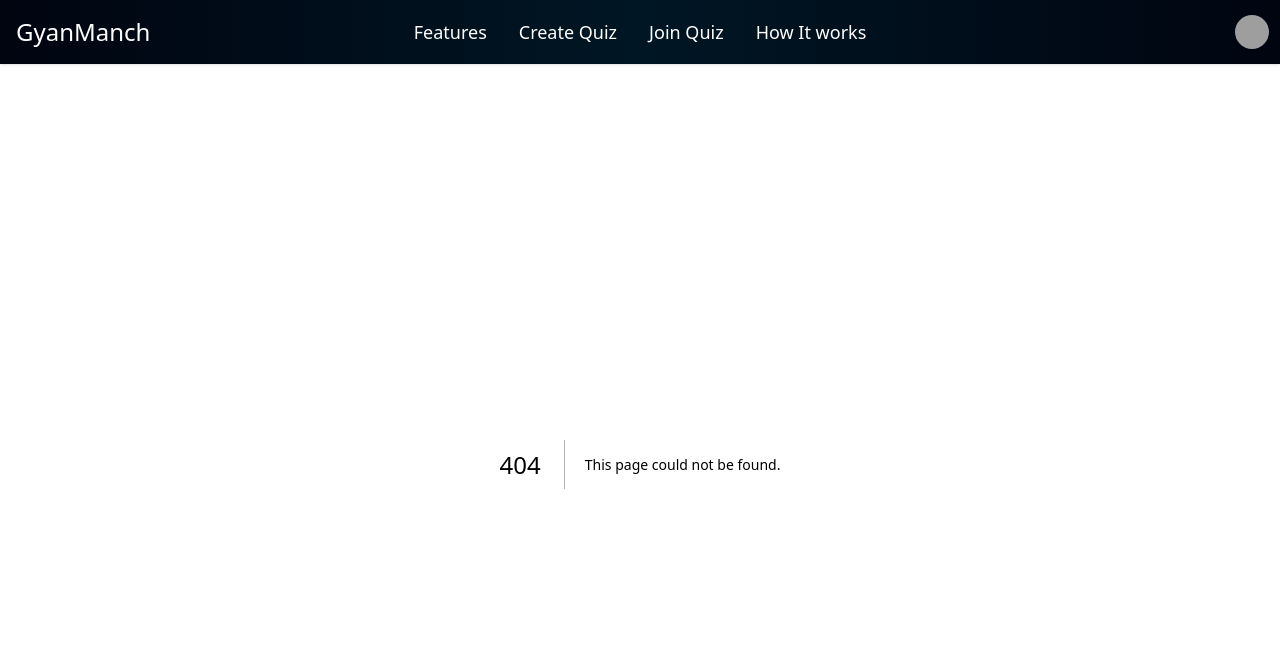
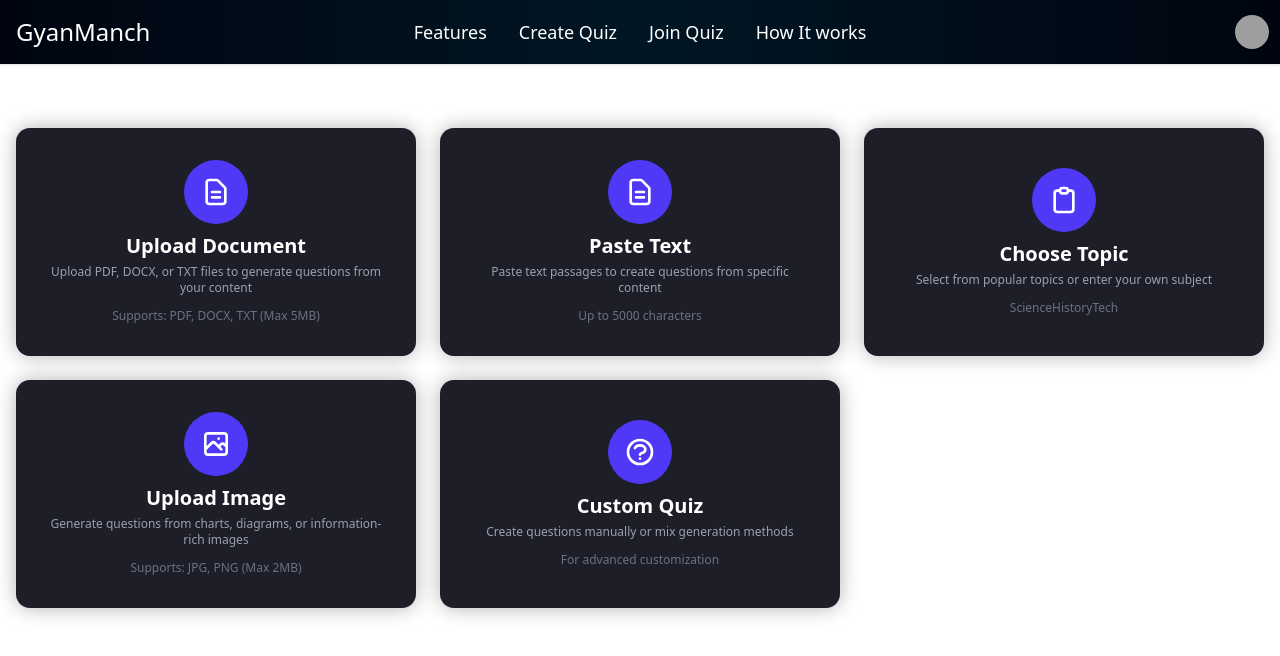
Before and after one commit to kunal12kumar/Gyaanmunch, a Next.js app: page /Quizesroom/CreateQuiz/box in a window 1280 px wide. Before the commit this address had no page. Shown: the top 656 px of the page. Built offline with nearby package versions, Linux system fonts and the light colour scheme; grey boxes are pictures that could not be loaded.

Commit message:
adding crete quiz folder and components of different section to upload

```diff
--- a/package.json
+++ b/package.json
@@ -20,6 +20,7 @@
     "postcss": "^8.5.3",
     "react": "^19.0.0",
     "react-dom": "^19.0.0",
+    "react-icons": "^5.5.0",
     "tailwind-merge": "^3.2.0",
     "tw-animate-css": "^1.2.5"
   },
--- a/src/app/Header/page.js
+++ b/src/app/Header/page.js
@@ -1,4 +1,6 @@
 "use client"
+import { Link2Icon } from "lucide-react"
+import Link from "next/link"
 import React from "react"
 
 
@@ -15,7 +17,7 @@
                     <ul
                         tabIndex={0}
                         className="menu menu-sm dropdown-content bg-base-100 rounded-box z-1 mt-3 w-52 p-2 shadow">
-                        <li>Features</li>
+                      <Link href="/featurespage">  <li>Features</li> </Link>
                         <li>
                             Create Quiz
                         </li>
@@ -23,16 +25,16 @@
                         <li>How It works</li>
                     </ul>
                 </div>
-                <a className="px-2  text-2xl">GyanManch</a>
+               <Link href="/"> <div className="px-2  text-2xl">GyanManch</div> </Link>
             </div>
             <div className="navbar-center hidden lg:flex">
                 <ul className="menu menu-horizontal flex gap-8 text-[18px] px-1">
-                    <li>Features</li>
-                    <li>
+                 <Link href="/landingpage/Featurespage">  <li>Features</li> </Link>
+                   <Link href="/Quizesroom/CreateQuiz"> <li>
                         Create Quiz
-                    </li>
+                    </li> </Link>
                     <li>Join Quiz</li>
-                    <li>How It works</li>
+                   <Link href="/landingpage/HowItWork"> <li>How It works</li> </Link>
                 </ul>
             </div>
             <div className="navbar-end">
--- /dev/null
+++ b/src/app/Quizesroom/CreateQuiz/box/page.js
@@ -0,0 +1,89 @@
+// In this we will give the option of createin quiz b y different method
+
+"use client"
+import React from "react"
+import { FaFileUpload, FaRegPaste, FaStar, FaImage, FaTools } from 'react-icons/fa';
+
+
+
+
+export default function Createquizcard() {
+
+
+    return (
+      <div className="w-full h-full py-16 px-4">
+
+
+
+
+      <div className="container mx-auto grid grid-cols-1 md:grid-cols-2 lg:grid-cols-3 gap-6">
+        {quizOptions.map((proj, index) => (
+          <div
+          className="flex flex-col items-center justify-center p-8 rounded-xl text-center"
+          style={{
+            background: "#1e1e29",
+            boxShadow: "0 0 20px rgba(0, 0, 0, 0.3)"
+          }}
+        >
+          {/* Document icon */}
+          <div className="w-16 h-16 mb-2 rounded-full bg-indigo-600 flex items-center justify-center">
+            <svg xmlns="http://www.w3.org/2000/svg" className="h-8 w-8 text-white" fill="none" viewBox="0 0 24 24" stroke="currentColor">
+              <path strokeLinecap="round" strokeLinejoin="round" strokeWidth={2} d={proj.icon} />
+            </svg>
+          </div>
+
+          {/* Title */}
+          <h2 className="text-xl font-bold text-white mb-1">{proj.title}</h2>
+
+          {/* Description */}
+          <p className="text-xs text-gray-400 mb-3">
+           {proj.description}
+          </p>
+
+          {/* Supported formats text */}
+          <p className="text-xs text-gray-500">
+            {proj.details}
+          </p>
+        </div>
+        ))}
+      </div>
+    </div>
+
+
+
+
+    );
+  }
+
+  const quizOptions = [
+    {
+      title: "Upload Document",
+      description: "Upload PDF, DOCX, or TXT files to generate questions from your content",
+      details: "Supports: PDF, DOCX, TXT (Max 5MB)",
+      icon:"M9 12h6m-6 4h6m2 5H7a2 2 0 01-2-2V5a2 2 0 012-2h5.586a1 1 0 01.707.293l5.414 5.414a1 1 0 01.293.707V19a2 2 0 01-2 2z"
+    },
+    {
+      title: "Paste Text",
+      description: "Paste text passages to create questions from specific content",
+      details: "Up to 5000 characters",
+      icon: "M9 12h6m-6 4h6m2 5H7a2 2 0 01-2-2V5a2 2 0 012-2h5.586a1 1 0 01.707.293l5.414 5.414a1 1 0 01.293.707V19a2 2 0 01-2 2z"
+    },
+    {
+      title: "Choose Topic",
+      description: "Select from popular topics or enter your own subject",
+      details: ["Science", "History", "Tech"],
+      icon:"M9 5H7a2 2 0 00-2 2v12a2 2 0 002 2h10a2 2 0 002-2V7a2 2 0 00-2-2h-2M9 5a2 2 0 002 2h2a2 2 0 002-2M9 5a2 2 0 012-2h2a2 2 0 012 2"
+    },
+    {
+      title: "Upload Image",
+      description: "Generate questions from charts, diagrams, or information-rich images",
+      details: "Supports: JPG, PNG (Max 2MB)",
+      icon: "M4 16l4.586-4.586a2 2 0 012.828 0L16 16m-2-2l1.586-1.586a2 2 0 012.828 0L20 14m-6-6h.01M6 20h12a2 2 0 002-2V6a2 2 0 00-2-2H6a2 2 0 00-2 2v12a2 2 0 002 2z"
+    },
+    {
+      title: "Custom Quiz",
+      description: "Create questions manually or mix generation methods",
+      details: "For advanced customization",
+      icon:"M8.228 9c.549-1.165 2.03-2 3.772-2 2.21 0 4 1.343 4 3 0 1.4-1.278 2.575-3.006 2.907-.542.104-.994.54-.994 1.093m0 3h.01M21 12a9 9 0 11-18 0 9 9 0 0118 0z"
+    }
+  ];
--- a/src/app/Quizesroom/CreateQuiz/page.js
+++ b/src/app/Quizesroom/CreateQuiz/page.js
@@ -0,0 +1,24 @@
+"use client";
+import React from "react";
+import { BackgroundBeams } from "@/components/ui/background-beams";
+import ColourfulText from "@/components/ui/colourful-text";
+import Createquizcard from "./box/page";
+
+export default function CreateQuiz() {
+  return (
+    <div
+      className="min-h-screen w-full gap-8 bg-[linear-gradient(to_right,_#000510_0%,_#001624_50%,_#000510_100%)] relative flex  flex-col   antialiased">
+        <h1 className="sm:text-5xl text-2xl text-center "><ColourfulText text="Create Your Quiz"></ColourfulText></h1>
+        <h1 className="text-center text-2xl text-white ">Choose How you want to generate Quiz questions</h1>
+
+        <Createquizcard></Createquizcard>
+
+
+
+
+
+
+      <BackgroundBeams />
+    </div>
+  );
+}
--- /dev/null
+++ b/src/app/Quizesroom/JoinQuiz/box/page.js
@@ -0,0 +1,87 @@
+"use client"
+import React from "react"
+import { FaFileUpload, FaRegPaste, FaStar, FaImage, FaTools } from 'react-icons/fa';
+
+
+
+
+export default function createquizcard() {
+
+
+    return (
+      <div className="w-full h-full py-16 px-4">
+
+
+
+
+      <div className="container mx-auto grid grid-cols-1 md:grid-cols-2 lg:grid-cols-3 gap-6">
+        {quizOptions.map((proj, index) => (
+          <div
+          className="flex flex-col items-center justify-center p-8 rounded-xl text-center"
+          style={{
+            background: "#1e1e29",
+            boxShadow: "0 0 20px rgba(0, 0, 0, 0.3)"
+          }}
+        >
+          {/* Document icon */}
+          <div className="w-16 h-16 mb-2 rounded-full bg-indigo-600 flex items-center justify-center">
+            <svg xmlns="http://www.w3.org/2000/svg" className="h-8 w-8 text-white" fill="none" viewBox="0 0 24 24" stroke="currentColor">
+              <path strokeLinecap="round" strokeLinejoin="round" strokeWidth={2} d="M9 12h6m-6 4h6m2 5H7a2 2 0 01-2-2V5a2 2 0 012-2h5.586a1 1 0 01.707.293l5.414 5.414a1 1 0 01.293.707V19a2 2 0 01-2 2z" />
+            </svg>
+          </div>
+
+          {/* Title */}
+          <h2 className="text-xl font-bold text-white mb-1">Upload Document</h2>
+
+          {/* Description */}
+          <p className="text-xs text-gray-400 mb-3">
+            Upload PDF, DOCX, or TXT files to generate questions from your content
+          </p>
+
+          {/* Supported formats text */}
+          <p className="text-xs text-gray-500">
+            Supports: PDF, DOCX, TXT (Max 5MB)
+          </p>
+        </div>
+        ))}
+      </div>
+    </div>
+
+
+
+
+    );
+  }
+
+  const quizOptions = [
+    {
+      title: "Upload Document",
+      description: "Upload PDF, DOCX, or TXT files to generate questions from your content",
+      details: "Supports: PDF, DOCX, TXT (Max 5MB)",
+      icon: "📄"
+    },
+    {
+      title: "Paste Text",
+      description: "Paste text passages to create questions from specific content",
+      details: "Up to 5000 characters",
+      icon: "📋"
+    },
+    {
+      title: "Choose Topic",
+      description: "Select from popular topics or enter your own subject",
+      details: ["Science", "History", "Tech"],
+      icon: "⭐"
+    },
+    {
+      title: "Upload Image",
+      description: "Generate questions from charts, diagrams, or information-rich images",
+      details: "Supports: JPG, PNG (Max 2MB)",
+      icon: "🖼️"
+    },
+    {
+      title: "Custom Quiz",
+      description: "Create questions manually or mix generation methods",
+      details: "For advanced customization",
+      icon: "🛠️"
+    }
+  ];
--- a/src/app/landingpage/Featurespage/page.js
+++ b/src/app/landingpage/Featurespage/page.js
@@ -1,22 +1,21 @@
-"use client"
+"use client";
 import React from "react";
 import { BackgroundBeamsWithCollision } from "@/components/ui/background-beams-with-collision";
 import ColourfulText from "@/components/ui/colourful-text";
 import { Feaaturescard } from "./box/page";
 
-export function Featurespage() {
+export default function Featurespage() {
   return (
     <BackgroundBeamsWithCollision>
-      <div className=" flex min-h-screen
-       gap-6 flex-col  justify-center items-center">
-        <h1 className="sm:text-7xl text-3xl text-center font-sans"><ColourfulText text="Why Choose Gyanmanch"></ColourfulText></h1>
-        <h1 className="text-2xl font-sans w-[90%] text-center text-white">Our platform offers powerful features to create share , and take quizzes</h1>
-        <Feaaturescard></Feaaturescard>
-
+      <div className="flex min-h-screen gap-6 flex-col justify-center items-center">
+        <h1 className="sm:text-7xl text-3xl text-center font-sans">
+          <ColourfulText text="Why Choose Gyanmanch" />
+        </h1>
+        <h1 className="text-2xl font-sans w-[90%] text-center text-white">
+          Our platform offers powerful features to create, share, and take quizzes
+        </h1>
+        <Feaaturescard />
       </div>
-
-
-
     </BackgroundBeamsWithCollision>
   );
 }
--- a/src/app/landingpage/HowItWork/box/page.js
+++ b/src/app/landingpage/HowItWork/box/page.js
@@ -3,7 +3,7 @@
 
 
 
-export function Feaaturescard() {
+export default function Feaaturescard() {
 
 
     return (
--- a/src/app/landingpage/HowItWork/page.js
+++ b/src/app/landingpage/HowItWork/page.js
@@ -2,9 +2,9 @@
 import React from "react";
 import { BackgroundBeamsWithCollision } from "@/components/ui/background-beams-with-collision";
 import ColourfulText from "@/components/ui/colourful-text";
-import { Feaaturescard } from "./box/page";
+import Feaaturescard  from "./box/page";
 
-export function HowitWorkspage() {
+export default function HowitWorkspage() {
   return (
     <BackgroundBeamsWithCollision>
       <div className=" min-h-screen flex
--- a/src/app/landingpage/page.js
+++ b/src/app/landingpage/page.js
@@ -1,8 +1,8 @@
 "use client"
 import React from "react"
 import { Homepage } from "./Homepage/page"
-import { Featurespage } from "./Featurespage/page"
-import { HowitWorkspage } from "./HowItWork/page"
+import  Featurespage  from "./Featurespage/page"
+import HowitWorkspage from "./HowItWork/page"
 import Footer from "./Footer/paje"
 
 
```
Also changed, not shown: 1 other file (tests, documents, lock files or other folders).
